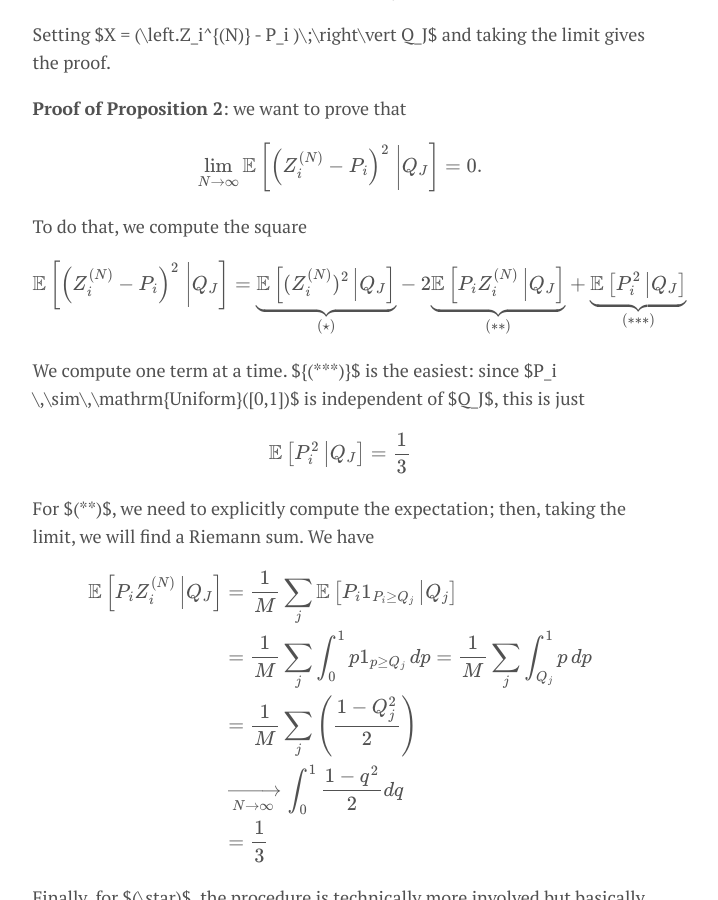
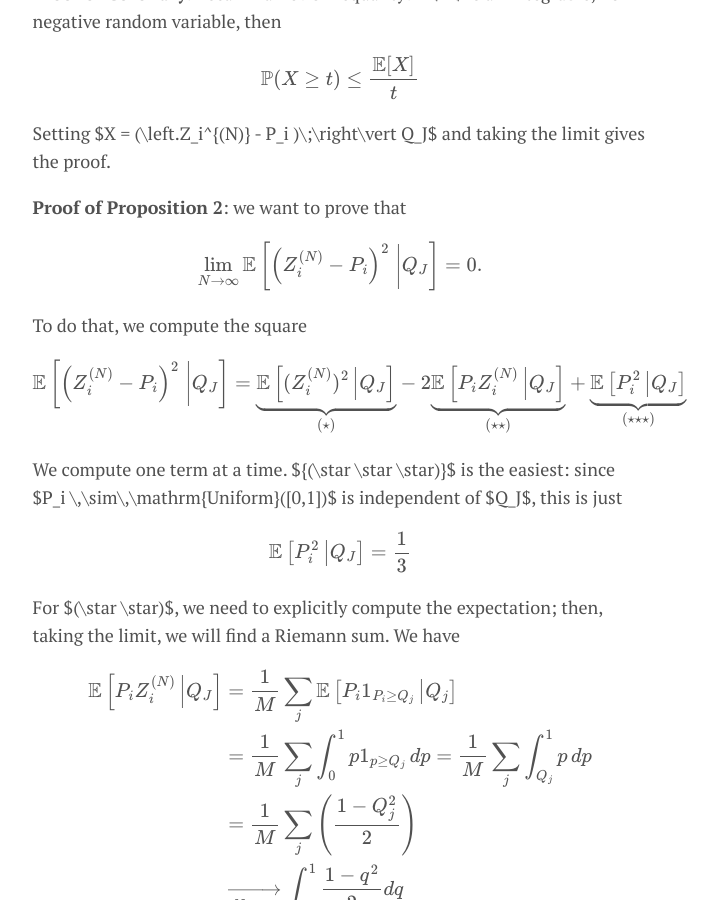
Before and after one commit to takeshimg92/takeshimg92.github.io, a Jekyll site: the page built from _posts/2022-09-22-auc-variance.md, in a window 1280 px wide and 900 px high, scrolled down 16962 px. Shown: the whole window, without its empty margins (300-1018 px from the left). Built offline with Jekyll 4.4.1, drawn with Linux system fonts in a browser that asks for light colours; formulas are drawn with MathJax 3; some of the changed text lies outside the part shown.

Commit message:
fixed final typos

```diff
--- a/_posts/2022-09-22-auc-variance.md
+++ b/_posts/2022-09-22-auc-variance.md
@@ -705,13 +707,13 @@ $$\lim_{N\to\infty} \mathbb E\left[\left. \left(Z_i^{(N)} - P_i \right)^2\;\righ
 
 To do that, we compute the square
 
-$$\mathbb E\left[\left. \left(Z_i^{(N)} - P_i \right)^2\;\right\vert  Q_J\right] = \underbrace{\mathbb E\left[\left.(Z_i^{(N)})^2\,\right\vert Q_J\right]}_{(\star)} - 2 \underbrace{\mathbb E\left[\left. P_i Z_i^{(N)} \,\right\vert Q_J\right]}_{(**)} + \underbrace{\mathbb E\left[\left.P_i^2\,\right\vert Q_J\right]}_{(***)}$$
+$$\mathbb E\left[\left. \left(Z_i^{(N)} - P_i \right)^2\;\right\vert  Q_J\right] = \underbrace{\mathbb E\left[\left.(Z_i^{(N)})^2\,\right\vert Q_J\right]}_{(\star)} - 2 \underbrace{\mathbb E\left[\left. P_i Z_i^{(N)} \,\right\vert Q_J\right]}_{(\star \star)} + \underbrace{\mathbb E\left[\left.P_i^2\,\right\vert Q_J\right]}_{(\star \star \star)}$$
 
-We compute one term at a time. ${(***)}$ is the easiest: since $P_i \,\sim\,\mathrm{Uniform}([0,1])$ is independent of $Q_J$, this is just
+We compute one term at a time. ${(\star \star \star)}$ is the easiest: since $P_i \,\sim\,\mathrm{Uniform}([0,1])$ is independent of $Q_J$, this is just
 
 $$\mathbb E\left[\left.P_i^2\,\right\vert Q_J\right] = \frac 13$$
 
-For $(**)$, we need to explicitly compute the expectation; then, taking the limit, we will find a Riemann sum. We have
+For $(\star \star)$, we need to explicitly compute the expectation; then, taking the limit, we will find a Riemann sum. We have
 
 $$
 \begin{align*}
```
Also changed, not shown: other parts of _posts/2022-09-22-auc-variance.md (+3 -1 lines).
